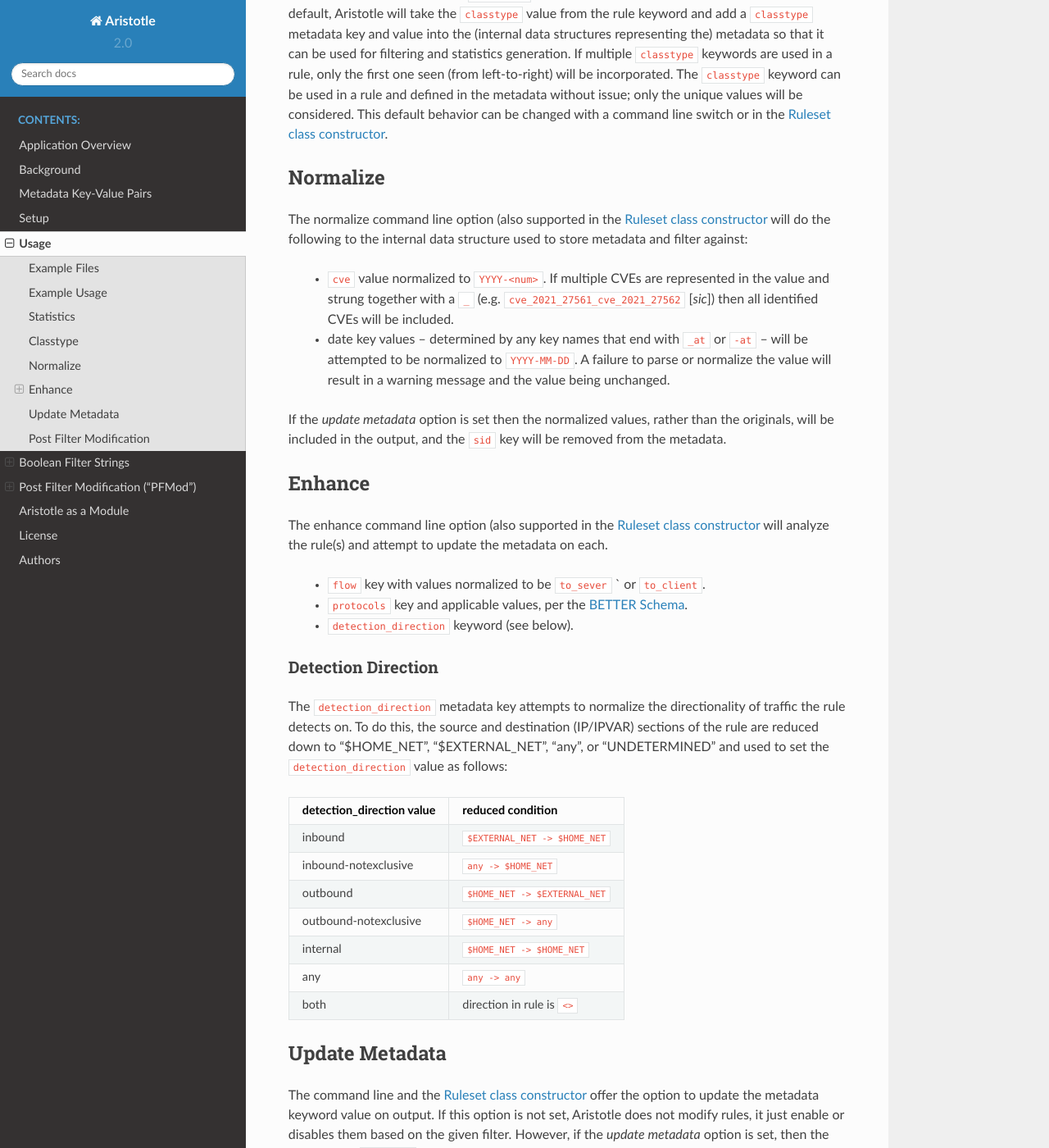
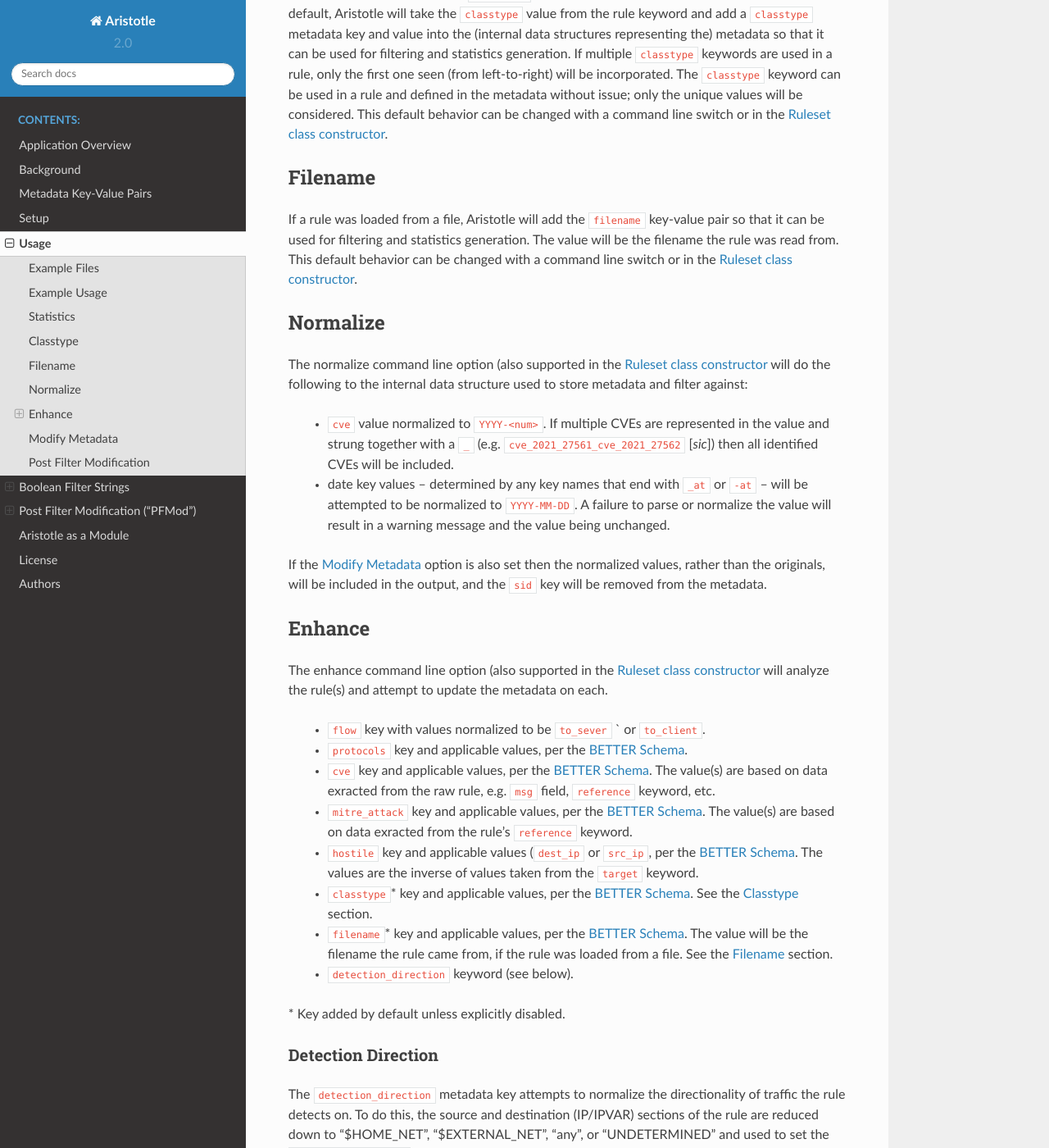
Before and after one commit to secureworks/aristotle, a Sphinx documentation site: the page built from docs/usage.rst, in a window 1280 px wide and 1400 px high, scrolled down 3809 px. Shown: the whole window at 82% size. Built offline with Sphinx 7.4.7 and the Read the Docs theme 2.0.0, drawn with Linux system fonts in a browser that asks for light colours; some of the changed text lies outside the part shown.

Commit message:
update docs

```diff
--- a/docs/usage.rst
+++ b/docs/usage.rst
@@ -212,6 +212,14 @@
 This default behavior can be changed with a command line switch or in
 the :ref:`Ruleset class constructor <target Ruleset class>`.
 
+Filename
+--------
+
+If a rule was loaded from a file, Aristotle will add the ``filename`` key-value pair so that it can be
+used for filtering and statistics generation.  The value will be the filename the rule was read from.
+This default behavior can be changed with a command line switch or in
+the :ref:`Ruleset class constructor <target Ruleset class>`.
+
 .. _target Normalize Metadata:
 
 Normalize
@@ -228,8 +236,8 @@
     be attempted to be normalized to ``YYYY-MM-DD``.  A failure to parse or normalize
     the value will result in a warning message and the value being unchanged.
 
-If the `update metadata`
-option is set then the normalized values, rather than the originals, will be
+If the :ref:`Modify Metadata`
+option is also set then the normalized values, rather than the originals, will be
 included in the output, and the ``sid`` key will be removed from the metadata.
 
 .. _target Enhance Metadata:
@@ -243,7 +251,19 @@
 
   - ``flow`` key with values normalized to be ``to_sever``   ` or ``to_client``.
   - ``protocols`` key and applicable values, per the `BETTER Schema <https://better-schema.readthedocs.io/en/latest/schema.html#defined-keys>`__.
+  - ``cve`` key and applicable values, per the `BETTER Schema <https://better-schema.readthedocs.io/en/latest/schema.html#defined-keys>`__.
+    The value(s) are based on data exracted from the raw rule, e.g. ``msg`` field, ``reference`` keyword, etc.
+  - ``mitre_attack`` key and applicable values, per the `BETTER Schema <https://better-schema.readthedocs.io/en/latest/schema.html#defined-keys>`__.
+    The value(s) are based on data exracted from the rule's ``reference`` keyword.
+  - ``hostile`` key and applicable values (``dest_ip`` or ``src_ip``, per the `BETTER Schema <https://better-schema.readthedocs.io/en/latest/schema.html#defined-keys>`__.
+    The values are the inverse of values taken from the ``target`` keyword.
+  - ``classtype``\* key and applicable values, per the `BETTER Schema <https://better-schema.readthedocs.io/en/latest/schema.html#defined-keys>`__.
+    See the :ref:`Classtype` section.
+  - ``filename``\* key and applicable values, per the `BETTER Schema <https://better-schema.readthedocs.io/en/latest/schema.html#defined-keys>`__.
+    The value will be the filename the rule came from, if the rule was loaded from a file.  See the :ref:`Filename` section.
   - ``detection_direction`` keyword (see below).
+
+\* Key added by default unless explicitly disabled.
 
 Detection Direction
 ...................
@@ -264,13 +284,16 @@
 both                           direction in rule is ``<>``
 =============================  ==============================
 
-Update Metadata
+Modify Metadata
 ---------------
+
+.. note::
+    No metadata is altered on output unless the Modify Metdata option is set!
 
 The command line and the :ref:`Ruleset class constructor <target Ruleset class>` offer
 the option to update the metadata keyword value on output.  If this option is not set,
 Aristotle does not modify rules, it just enable or disables them based on the given
-filter.  However, if the `update metadata` option is set, then the value of the ``metadata``
+filter.  However, if the `modify metadata` option is set, then the value of the ``metadata``
 keyword will be replaced with a string sourced form the internal data structure that
 Aristotle uses to track, parse, and filter metadata. Practically, the metadata will
 be updated accordingly:
@@ -284,6 +307,11 @@
 Additionally, the order of the key-value pairs in the metadata will be sorted by
 key and then value.
 
+.. important:: To enable efficient boolean logic application and because metadata is considered
+    by Aristotle to be case insensitive per the `BETTER Schema <https://better-schema.readthedocs.io/en/latest/schema.html#details>`__,
+    metadata key-value pairs are represented internally as lowercase.  Therefore, if :ref:`Modify Metadata` is
+    enabled, the outputted metadata key-value pairs will be all lowercase.
+
 Post Filter Modification
 ------------------------
 
```
